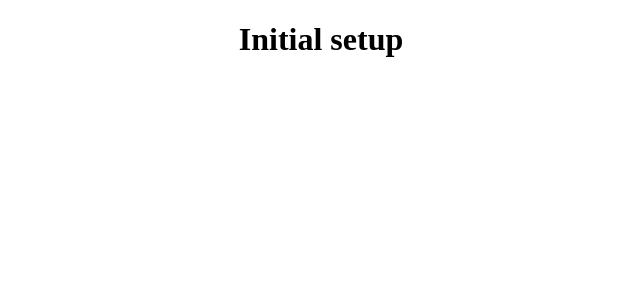
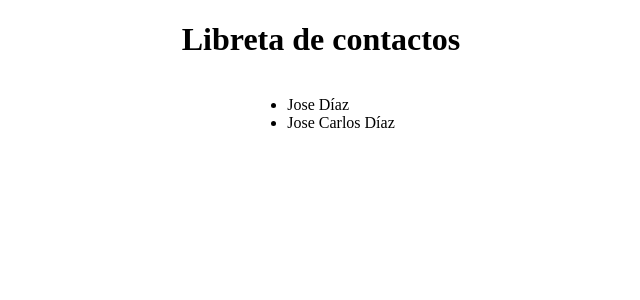
Before and after one commit to jocdiazm/phonebook, a React (Create React App) app: page / in a window 1280 px wide. Shown: the top 300 px of the page, without its empty margins (319-959 px from the left). Built offline with nearby package versions, Linux system fonts and the light colour scheme.

Commit message:
mock data

```diff
--- a/package.json
+++ b/package.json
@@ -3,11 +3,14 @@
   "version": "0.1.0",
   "private": true,
   "dependencies": {
+    "@mantine/core": "^4.0.4",
+    "@mantine/hooks": "^4.0.4",
     "@testing-library/jest-dom": "^5.16.2",
     "@testing-library/react": "^12.1.4",
     "@testing-library/user-event": "^13.5.0",
     "eslint-config-prettier": "^8.5.0",
     "eslint-plugin-prettier": "^4.0.0",
+    "prop-types": "^15.8.1",
     "react": "^17.0.2",
     "react-dom": "^17.0.2",
     "react-scripts": "5.0.0",
--- a/src/App.css
+++ b/src/App.css
@@ -1,38 +1,7 @@
 .App {
-  text-align: center;
+  margin: 0;
+  width: 100%;
+  display: flex;
+  flex-flow: column nowrap;
+  align-items: center;
 }
-
-.App-logo {
-  height: 40vmin;
-  pointer-events: none;
-}
-
-@media (prefers-reduced-motion: no-preference) {
-  .App-logo {
-    animation: App-logo-spin infinite 20s linear;
-  }
-}
-
-.App-header {
-  background-color: #282c34;
-  min-height: 100vh;
-  display: flex;
-  flex-direction: column;
-  align-items: center;
-  justify-content: center;
-  font-size: calc(10px + 2vmin);
-  color: white;
-}
-
-.App-link {
-  color: #61dafb;
-}
-
-@keyframes App-logo-spin {
-  from {
-    transform: rotate(0deg);
-  }
-  to {
-    transform: rotate(360deg);
-  }
-}
--- a/src/App.js
+++ b/src/App.js
@@ -1,9 +1,11 @@
 import './App.css';
+import PhonebookTable from './Components/PhonebookTable';
 
 const App = () => {
   return (
     <div className='App'>
-      <h1> Initial setup</h1>
+      <h1> Libreta de contactos</h1>
+      <PhonebookTable />
     </div>
   );
 };
--- /dev/null
+++ b/src/Components/PhonebookTable/PhonebookTable.jsx
@@ -0,0 +1,23 @@
+const contacts = [
+  {
+    name: 'Jose Díaz',
+    phone: '3001231234',
+    email: 'josek1031@gmail.com',
+  },
+  {
+    name: 'Jose Carlos Díaz',
+    phone: '12345345354',
+    email: 'josekdiaz@gmail.com',
+  },
+];
+const PhonebookTable = () => {
+  return (
+    <ul>
+      {contacts.map((contact) => {
+        return <li>{contact.name}</li>;
+      })}
+    </ul>
+  );
+};
+
+export default PhonebookTable;
--- /dev/null
+++ b/src/Components/PhonebookTable/index.js
@@ -0,0 +1,3 @@
+import PhonebookTable from './PhonebookTable';
+
+export default PhonebookTable;
```
Also changed, not shown: 1 other file (tests, documents, lock files or other folders).
